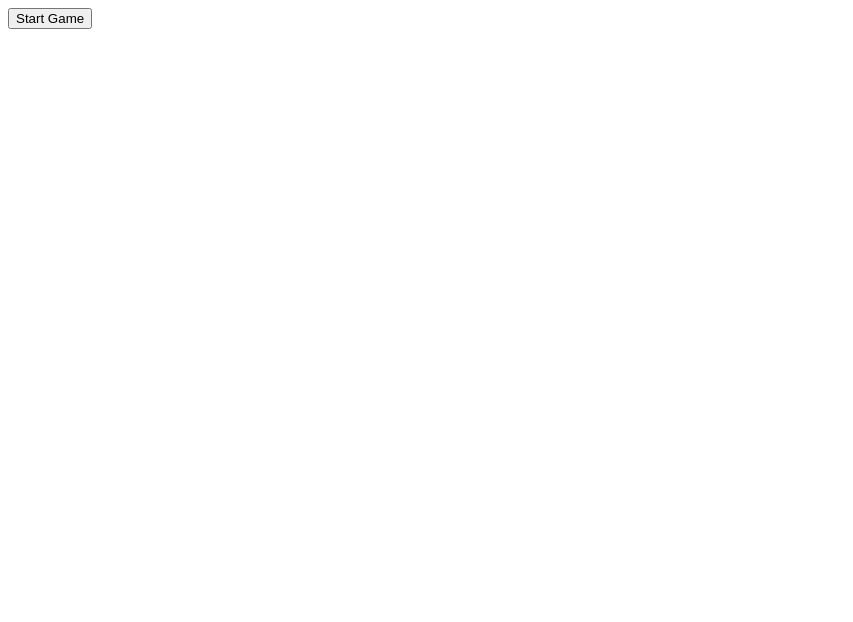
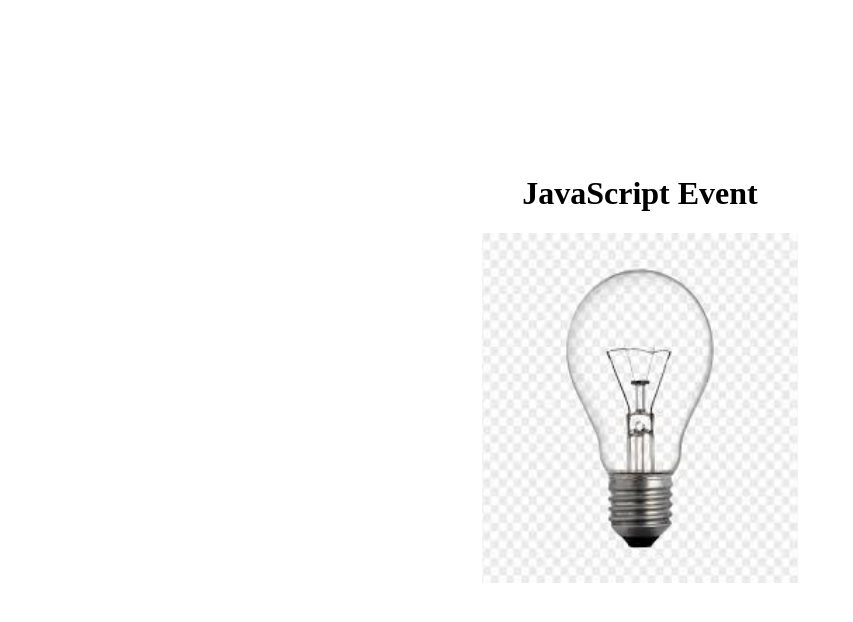
Before and after one commit to MuzammilKhatri9884/Betting-Game, a plain HTML site: page index.html in a window 1280 px wide. Shown: the whole page, without its empty margins (0-853 px from the left). Drawn offline with Linux system fonts and the light colour scheme.

Commit message:
Add files via upload

```diff
--- a/app.js
+++ b/app.js
@@ -1,33 +1,13 @@
-function playgame(){
-var coine = 1000;
+var h1E1 = document.getElementById("Heading")
+var Image1 = document.getElementById("Picture");
 
-for (var i = 1; coine > 0; i++) {
-
-    var entryLuckNumber = +prompt("Enter Lucky Number (1 to 6)");
-    var entryAmt = +prompt("Enter Betting Amount");
-    var compNumber = Math.floor(Math.random() * 6) + 1;
-
-    console.log("Current Balance : " + coine);
-    console.log("Your Lucky Number : " + entryLuckNumber);
-    console.log("Betting Amount : " + entryAmt);
-    console.log("Computer Number : " + compNumber);
-
-    if (entryAmt > coine) {
-        console.log("You don't have sufficient balance. Try smaller bet.");
-    }
-    else {
-        if (entryLuckNumber === compNumber) {
-            coine = coine + entryAmt;
-            console.log("You WON Rs: " + entryAmt);
-        }
-        else {
-            coine = coine - entryAmt;
-            console.log("You LOST Rs: " + entryAmt);
-        }
-
-        console.log("Remaining Balance: " + coine);
-    }
+function onHover(){
+    h1E1.innerText = "Bulb is On"
+    Image1.title = "Bulb is On"
+    Image1.src = "./Image/Bulb2.jpg"
 }
-
-console.log("Game Over! Your balance is 0");
+function offHover(){
+    h1E1.innerText = "Bulb is Off"
+    Image1.title = "Bulb is Off"
+    Image1.src = "./Image/Bulb.jpg"
 }
--- a/index.html
+++ b/index.html
@@ -3,11 +3,13 @@
 <head>
     <meta charset="UTF-8">
     <meta name="viewport" content="width=device-width, initial-scale=1.0">
-    <title>Document</title>
     <link rel="stylesheet" href="./style.css">
+    <title>Bulb Event</title>
 </head>
 <body>
-    <button onclick="playgame()">Start Game</button>
+    <h1 id="Heading">JavaScript Event</h1>
+    <img src="./Image/Bulb.jpg" alt="Bulb" title="Off Bulb" id="Picture" onmouseover="onHover()" onmouseout="offHover()">
+
     <script src="./app.js"></script>
 </body>
 </html>
--- a/style.css
+++ b/style.css
@@ -0,0 +1,12 @@
+body{
+    margin-top: 12%;
+    display: flex;
+    flex-direction: column;
+    justify-content: center;
+    align-items: center;
+    text-align: center;
+}
+#Picture{
+    width: 25%;
+    height: 350px;
+}
```
Also changed, not shown: Image/Bulb.jpg (added), Image/Bulb2.jpg (added).
